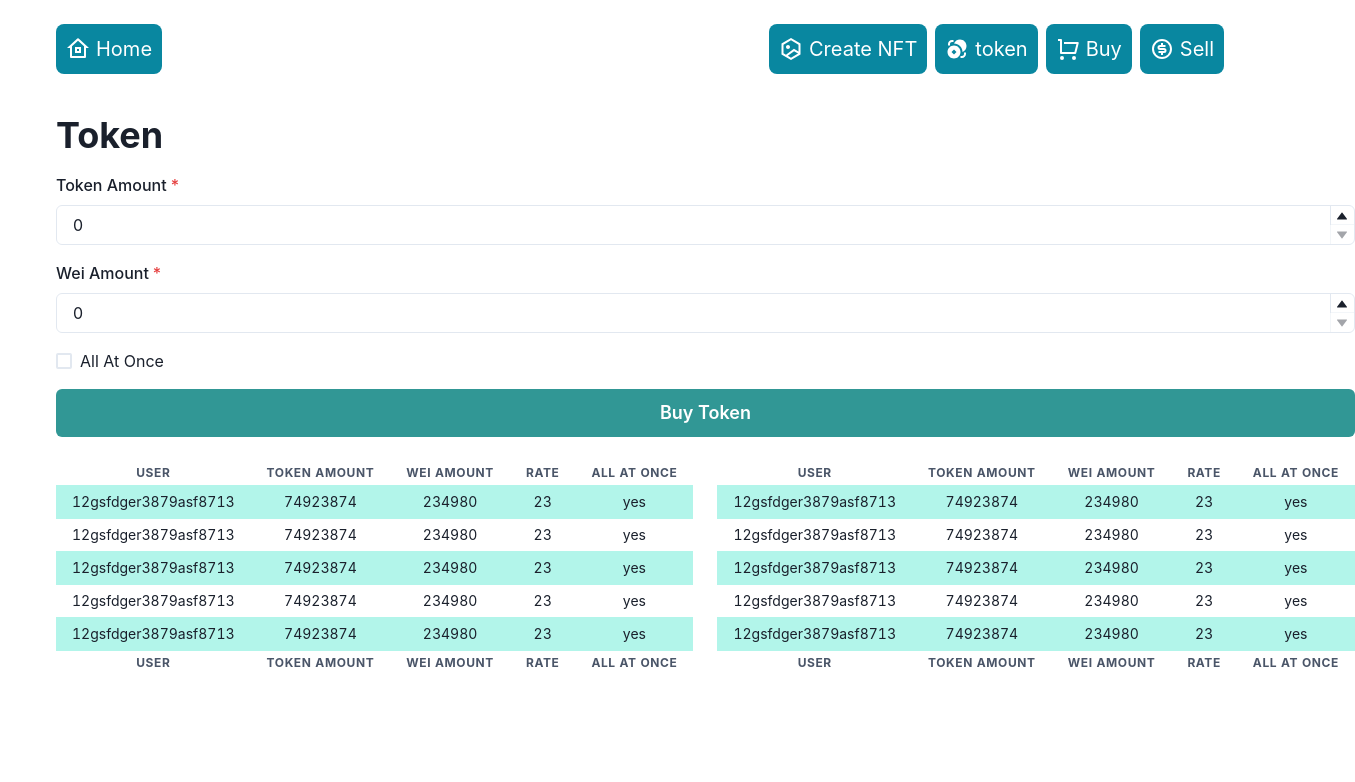
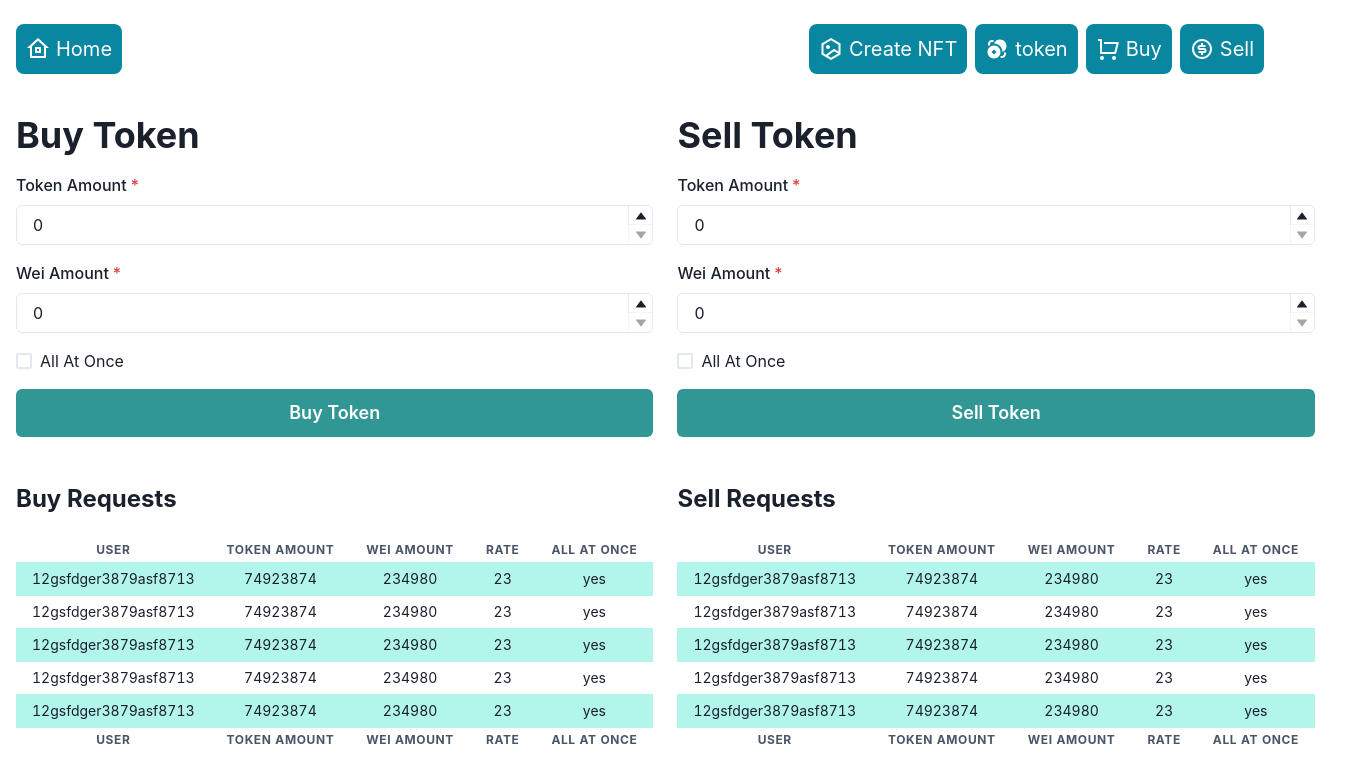
Before and after one commit to codeparameter/Market, a React (Vite) app: page /token in a window 1280 px wide. Shown: the top 782 px of the page, 1355 px wide, since content can reach past the window. Built offline with nearby package versions, Linux system fonts and the light colour scheme.

Commit message:
fix token forms and overall ui

```diff
--- a/src/components/RequestList.jsx
+++ b/src/components/RequestList.jsx
@@ -1,15 +1,21 @@
 import {
+	Heading,
 	Table,
-	TableCaption,
 	TableContainer,
 	Tbody,
 	Td,
 	Tfoot,
 	Th,
 	Thead,
-	Tr,
+	Tr
 } from "@chakra-ui/react";
 import { useEffect, useState } from "react";
+
+const formHeadingStyle = {
+	textTransform: "capitalize",
+	fontSize: "1.5rem",
+	my: "1.5rem"
+};
 
 const RequestList = ({ type }) => {
 	const [list, setList] = useState([]);
@@ -59,11 +65,16 @@ const RequestList = ({ type }) => {
 
 	return (
 		<TableContainer>
+			<Heading as="h3" sx={formHeadingStyle}>
+				{type} requests
+			</Heading>
 			<Table variant="striped" colorScheme="teal" size="sm">
 				<Thead>
 					<Tr>
 						{headers.map(item => (
-							<Th key={item} textAlign="center">{item}</Th>
+							<Th key={item} textAlign="center">
+								{item}
+							</Th>
 						))}
 					</Tr>
 				</Thead>
@@ -75,7 +86,9 @@ const RequestList = ({ type }) => {
 				<Tfoot>
 					<Tr>
 						{headers.map(item => (
-							<Th key={item} textAlign="center">{item}</Th>
+							<Th key={item} textAlign="center">
+								{item}
+							</Th>
 						))}
 					</Tr>
 				</Tfoot>
@@ -99,7 +112,7 @@ const Request = ({ user, tokenAmount, weiAmount, rate, allAtOnce }) => {
 			<Td textAlign="center">{tokenAmount}</Td>
 			<Td textAlign="center">{weiAmount}</Td>
 			<Td textAlign="center">{rate}</Td>
-			<Td textAlign="center">{allAtOnce ? 'yes' : 'no'}</Td>
+			<Td textAlign="center">{allAtOnce ? "yes" : "no"}</Td>
 		</Tr>
 	);
 };
--- a/src/components/TokenForm.jsx
+++ b/src/components/TokenForm.jsx
@@ -2,7 +2,7 @@ import { chakra, Checkbox, Heading, Button } from "@chakra-ui/react";
 import { useState } from "react";
 import CustomNumberInput from "./common/CustomNumberInput";
 
-const TokenForm = () => {
+const TokenForm = ({type}) => {
 	const [tokenAmount, setTokenAmount] = useState(0);
 	const [weiAmount, setWeiAmount] = useState(0);
 	const [allAtOnceChecked, setAllAtOnceChecked] = useState(true);
@@ -12,7 +12,7 @@ const TokenForm = () => {
 
 	return (
 		<chakra.form sx={{ display: "flex", flexDir: "column", gap: "16px" }}>
-			<Heading>Token</Heading>
+			<Heading textTransform="capitalize">{type} token</Heading>
 			<CustomNumberInput
 				value={tokenAmount}
 				setValue={setTokenAmount}
@@ -30,7 +30,7 @@ const TokenForm = () => {
 				All At Once
 			</Checkbox>
 			<Button colorScheme="teal" size="lg" type="submit">
-				{formState ? "Buy Token" : "Sell Token"}
+				{type === 'buy' ? "Buy Token" : "Sell Token"}
 			</Button>
 		</chakra.form>
 	);
--- a/src/components/common/CustomNumberInput.jsx
+++ b/src/components/common/CustomNumberInput.jsx
@@ -15,7 +15,6 @@ const CustomNumberInput = ({ label, value, setValue }) => {
 			<NumberInput
 				value={value}
 				onChange={value => setValue(+value)}
-				precision={2}
 				step={1}
 				min={0}
 			>
--- a/src/components/layouts/Root.jsx
+++ b/src/components/layouts/Root.jsx
@@ -4,7 +4,7 @@ import { Box, Container } from "@chakra-ui/react";
 
 const Root = () => {
 	return (
-		<Container maxW="1200px">
+		<Container maxW="1400px">
 			<Navbar />
 			<Outlet />
 		</Container>
--- a/src/components/layouts/Token.jsx
+++ b/src/components/layouts/Token.jsx
@@ -10,14 +10,17 @@ const Token = () => {
 			gap={6}
 			py={6}
 		>
-			<GridItem colSpan={2}>
-				<TokenForm />
+			<GridItem>
+				<TokenForm type={'buy'} />
+			</GridItem>
+      <GridItem>
+				<TokenForm type={'sell'} />
 			</GridItem>
 			<GridItem>
-				<RequestList />
+				<RequestList type={'buy'} />
 			</GridItem>
 			<GridItem>
-				<RequestList />
+				<RequestList type={'sell'} />
 			</GridItem>
 		</Grid>
 	);
```
